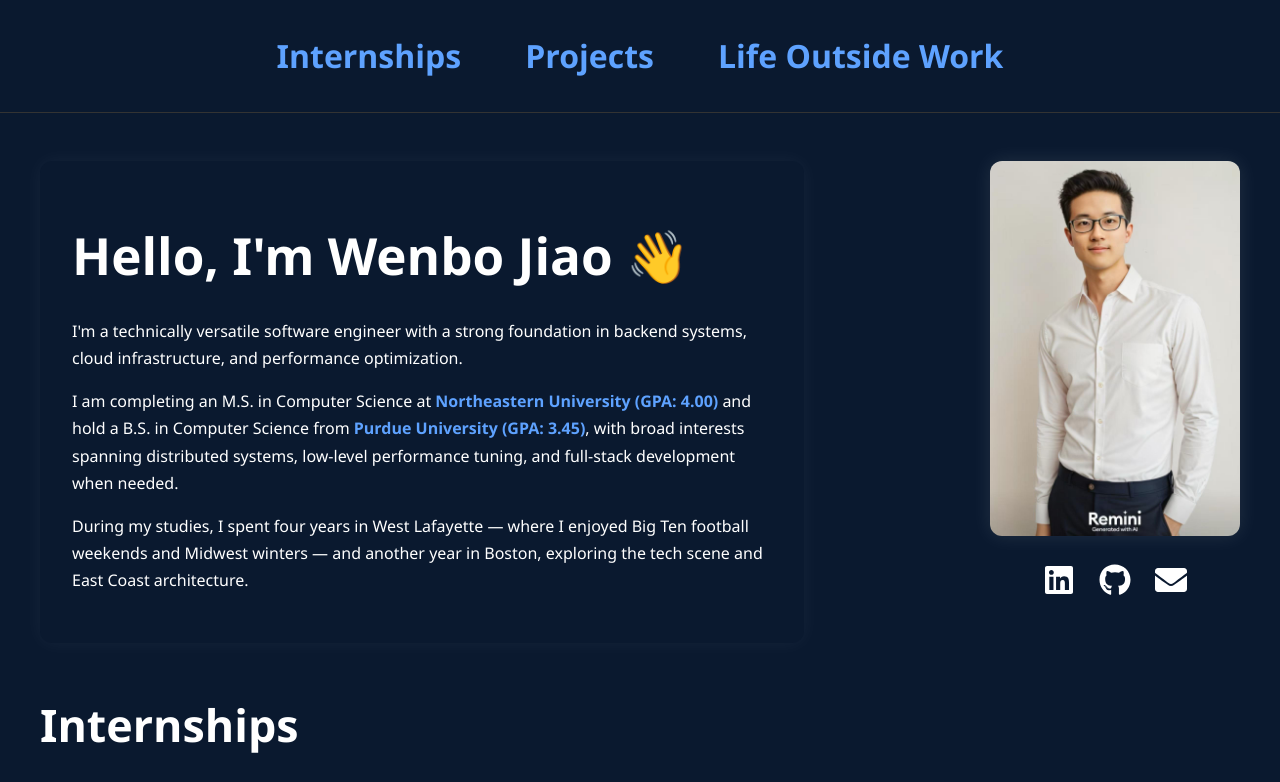
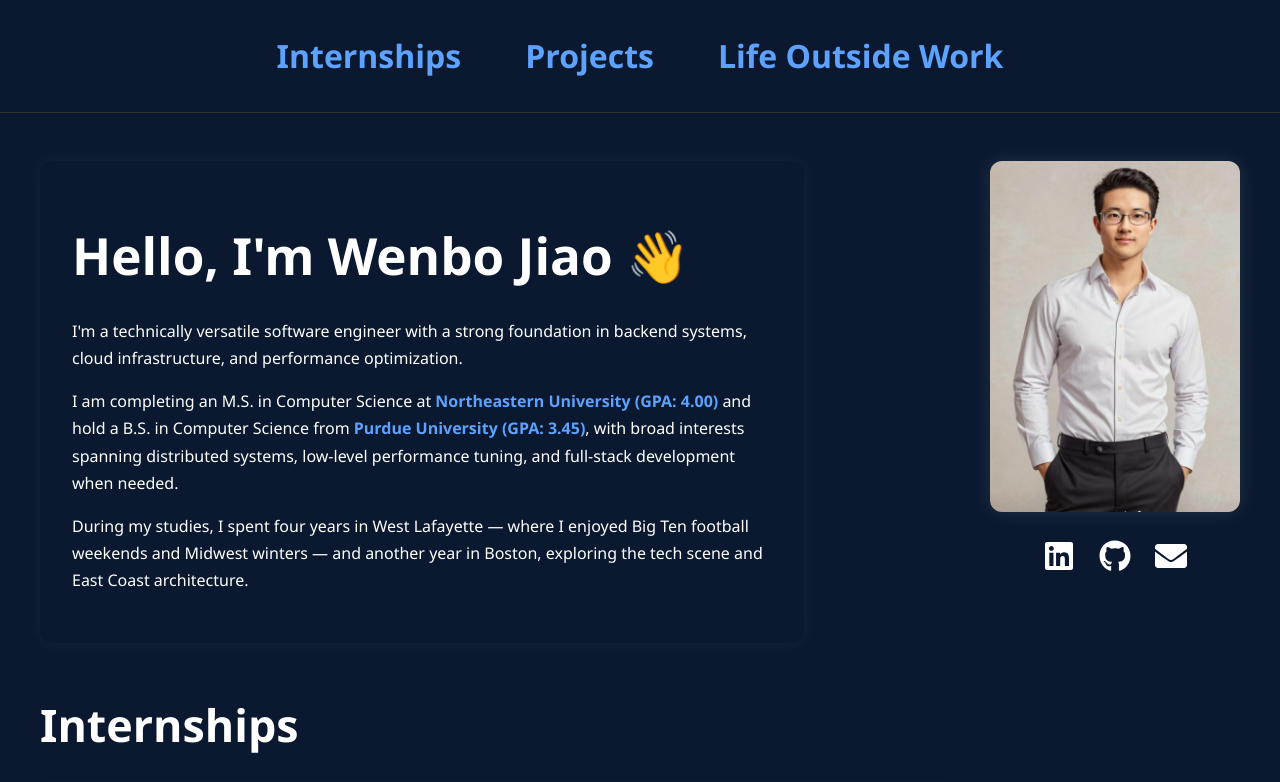
Before and after one commit to jiao2560/wenbo-portfolio, a React (Vite) app: page / in a window 1280 px wide. Shown: the top 782 px of the page. Built offline with nearby package versions, Linux system fonts and the light colour scheme.

Commit message:
Update App.jsx

```diff
--- a/src/App.jsx
+++ b/src/App.jsx
@@ -196,7 +196,7 @@ function App() {
       </div>
 
       <div className="image-section">
-        <img src="/501788550700790724.jpg" alt="Wenbo Jiao" className="profile-pic" />
+        <img src="/214550597555292936.jpg" alt="Wenbo Jiao" className="profile-pic" />
 
         <div className="icon-links">
           <a href="https://www.linkedin.com/in/wenbo-j-b12982296/" target="_blank" rel="noopener noreferrer" title="LinkedIn">
```
